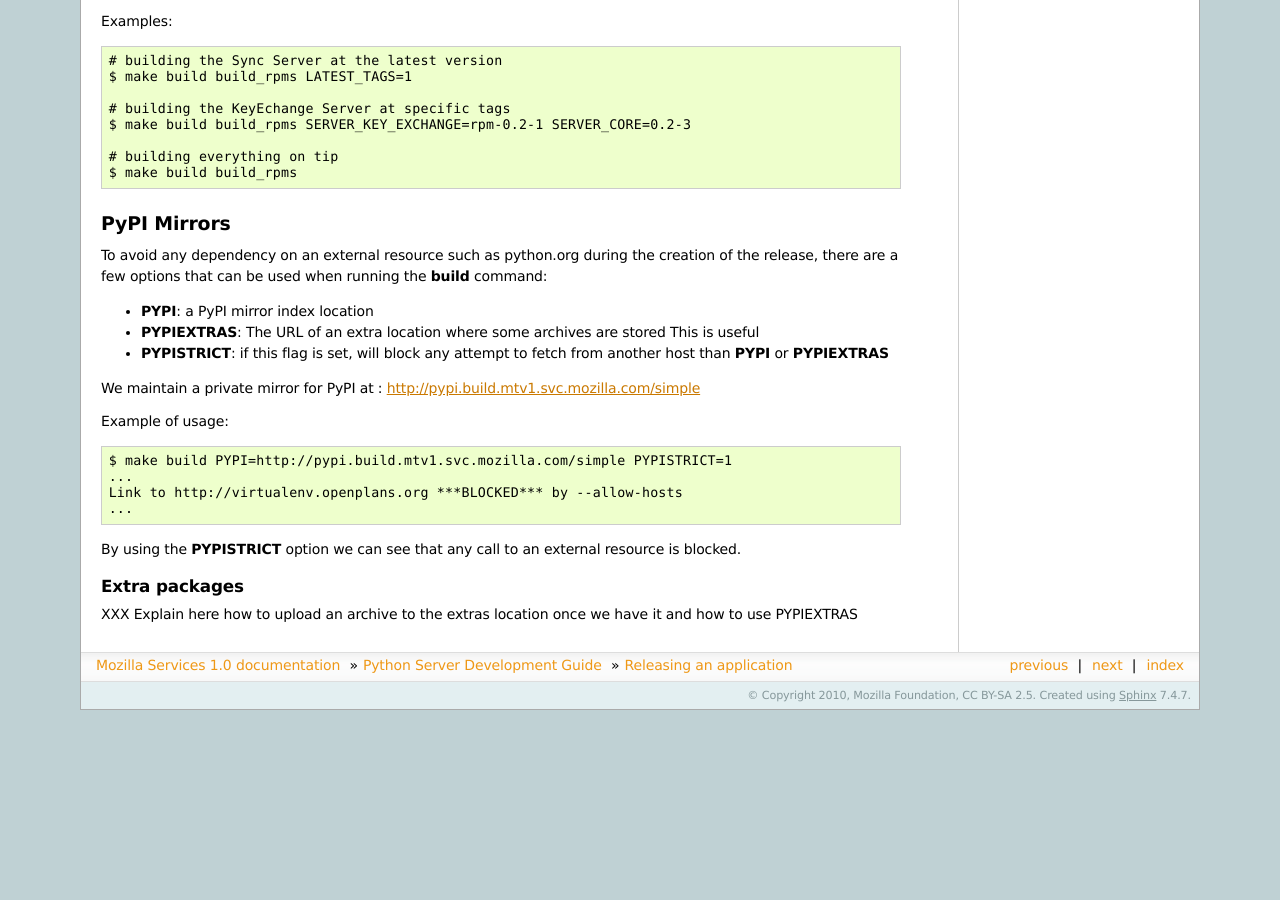
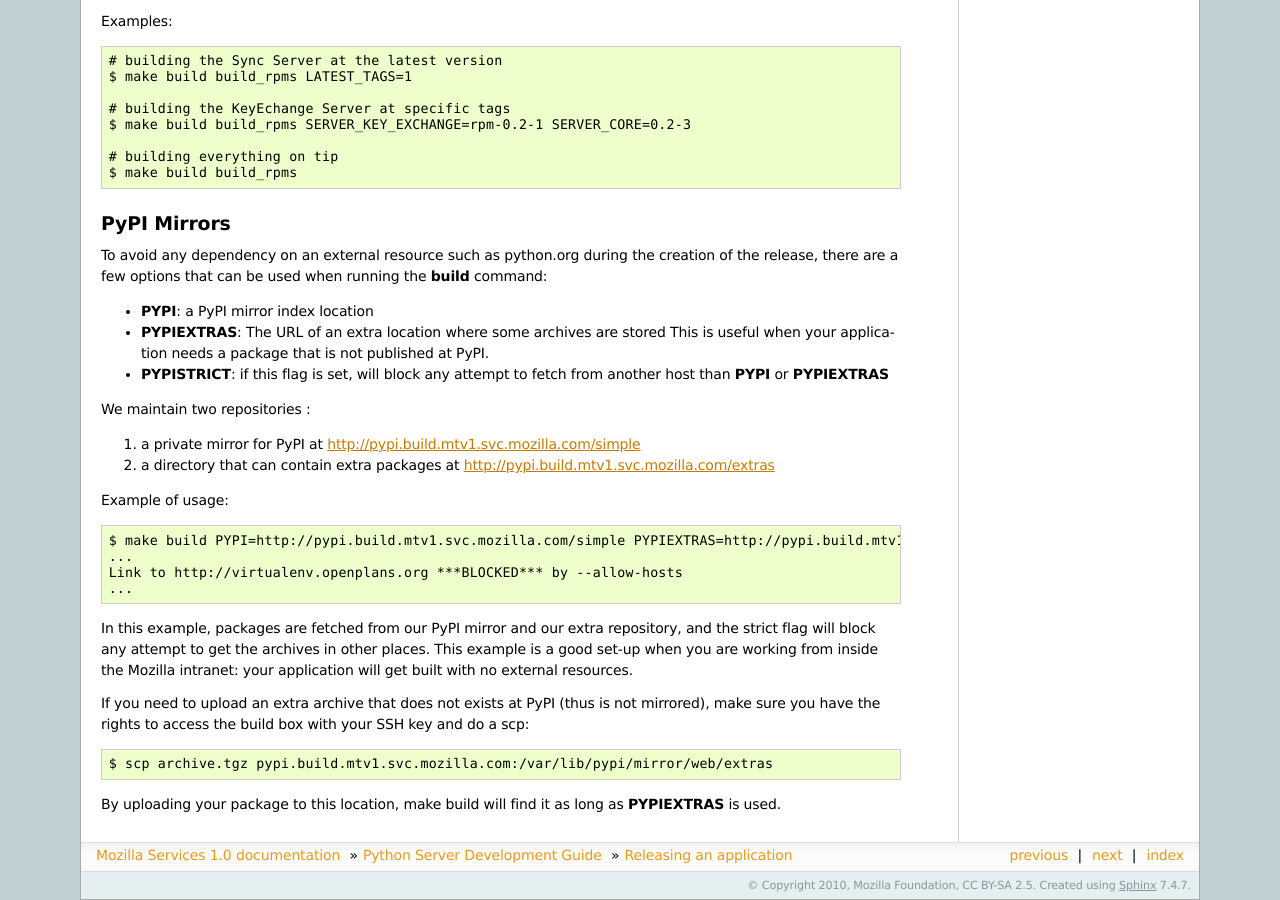
Before and after one commit to mozilla-services/docs, a Sphinx documentation site: the page built from source/server-devguide/release.rst, in a window 1280 px wide and 900 px high, scrolled down 3032 px. Built offline with Sphinx 7.4.7, drawn with Linux system fonts in a browser that asks for light colours; before the commit the page ends 3742 px from its top, so only the background shows below that.

Commit message:
more info on the extra repository

```diff
--- a/source/server-devguide/release.rst
+++ b/source/server-devguide/release.rst
@@ -225,25 +225,35 @@ running the **build** command:
 
 - **PYPI**: a PyPI mirror index location
 - **PYPIEXTRAS**: The URL of an extra location where some archives are stored
-  This is useful
+  This is useful when your application needs a package that is not published
+  at PyPI.
 - **PYPISTRICT**: if this flag is set, will block any attempt to fetch from
   another host than **PYPI** or **PYPIEXTRAS**
 
-We maintain a private mirror for PyPI at : http://pypi.build.mtv1.svc.mozilla.com/simple
+We maintain two repositories :
+
+1. a private mirror for PyPI at http://pypi.build.mtv1.svc.mozilla.com/simple
+2. a directory that can contain extra packages at http://pypi.build.mtv1.svc.mozilla.com/extras
+
 
 Example of usage::
 
-    $ make build PYPI=http://pypi.build.mtv1.svc.mozilla.com/simple PYPISTRICT=1
+    $ make build PYPI=http://pypi.build.mtv1.svc.mozilla.com/simple PYPIEXTRAS=http://pypi.build.mtv1.svc.mozilla.com/extras PYPISTRICT=1
     ...
     Link to http://virtualenv.openplans.org ***BLOCKED*** by --allow-hosts
     ...
 
+In this example, packages are fetched from our PyPI mirror and our extra
+repository, and the strict flag will block any attempt to get the archives in
+other places. This example is a good set-up when you are working from inside
+the Mozilla intranet: your application will get built with no external
+resources.
 
-By using the **PYPISTRICT** option we can see that any call to an external
-resource is blocked.
+If you need to upload an extra archive that does not exists at PyPI (thus is
+not mirrored), make sure you have the rights to access the build box with
+your SSH key and do a scp::
 
-Extra packages
-::::::::::::::
+    $ scp archive.tgz pypi.build.mtv1.svc.mozilla.com:/var/lib/pypi/mirror/web/extras
 
-XXX Explain here how to upload an archive to the extras location once we have it
-and how to use PYPIEXTRAS
+By uploading your package to this location, make build will find it as long
+as **PYPIEXTRAS** is used.
```
